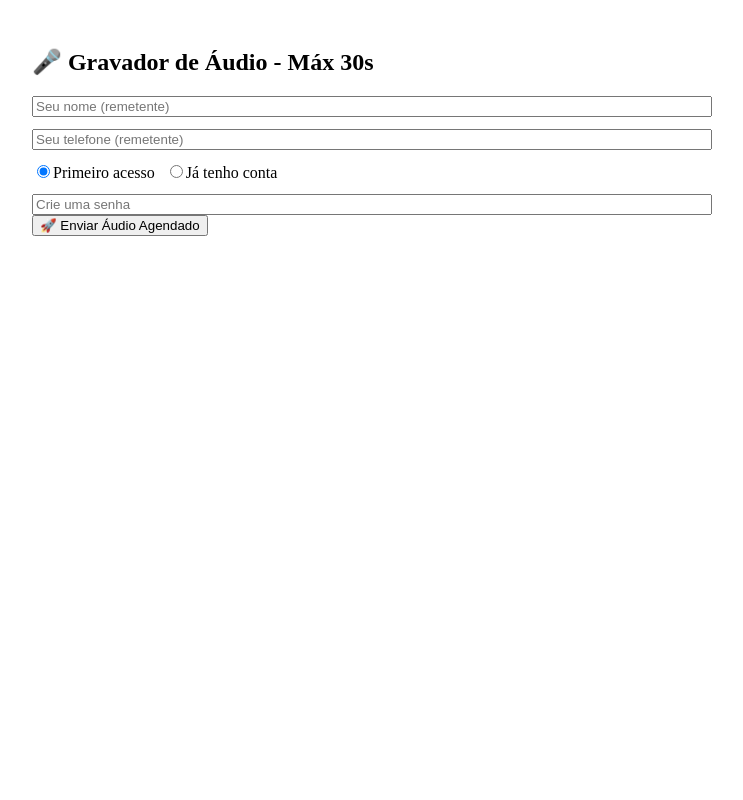
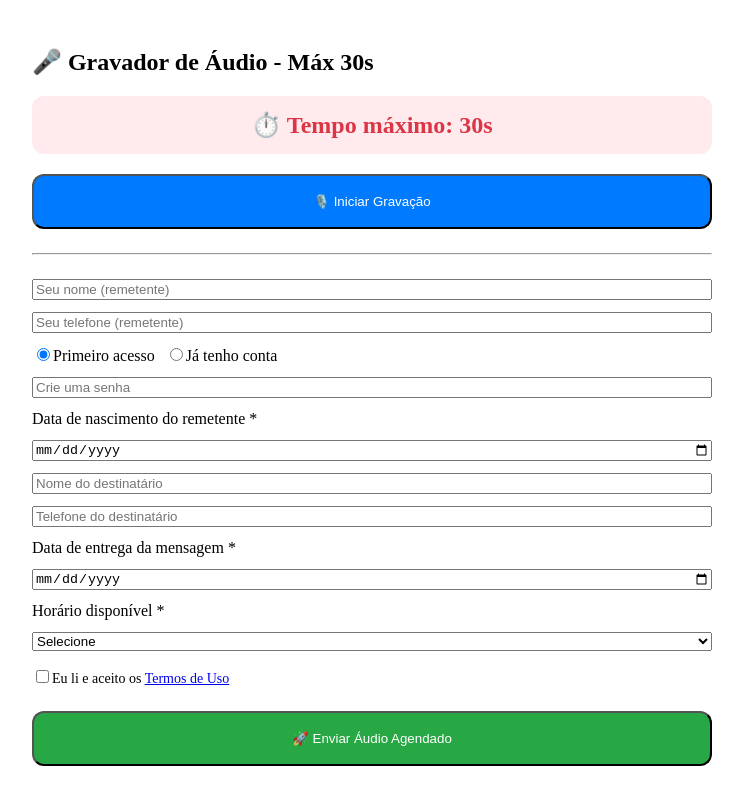
Before and after one commit to AdilsonStewart/CorujinhaLegal, a React (Create React App) app: page /audiorecord in a window 1280 px wide. Shown: the whole page, without its empty margins (268-1011 px from the left). Built offline with nearby package versions, Linux system fonts and the light colour scheme.

Commit message:
Refactor audio recording and submission logic

```diff
--- a/src/screens/AudioRecordPage.js
+++ b/src/screens/AudioRecordPage.js
@@ -1,9 +1,12 @@
 import React, { useState, useRef, useEffect } from "react";
 import { createClient } from "@supabase/supabase-js";
+
+// Firestore
 import { db } from "../firebase";
 import { collection, addDoc, query, where, getDocs } from "firebase/firestore";
 import { Link } from "react-router-dom";
 
+// Supabase Config
 const supabase = createClient(
   "https://kuwsgvhjmjnhkteleczc.supabase.co",
   "sb_publishable_Rgq_kYySn7XB-zPyDG1_Iw_YEVt8O2P"
@@ -18,10 +21,12 @@ const AudioRecordPage = () => {
 
   const [remetenteNome, setRemetenteNome] = useState("");
   const [remetenteTelefone, setRemetenteTelefone] = useState("");
+
   const [senha, setSenha] = useState("");
   const [modoSenha, setModoSenha] = useState("novo");
 
   const [remetenteNascimento, setRemetenteNascimento] = useState("");
+
   const [destinatarioNome, setDestinatarioNome] = useState("");
   const [destinatarioTelefone, setDestinatarioTelefone] = useState("");
 
@@ -34,20 +39,21 @@ const AudioRecordPage = () => {
   const [aceitoTermos, setAceitoTermos] = useState(false);
 
   const mediaRecorderRef = useRef(null);
+  const audioChunksRef = useRef([]);
   const tempoIntervalRef = useRef(null);
 
   const startRecording = async () => {
     try {
       const stream = await navigator.mediaDevices.getUserMedia({ audio: true });
+      audioChunksRef.current = [];
 
       const recorder = new MediaRecorder(stream);
-      recorder.ondataavailable = (e) => {
-        const blob = new Blob([e.data], { type: "audio/webm" });
+      recorder.ondataavailable = (e) => audioChunksRef.current.push(e.data);
+
+      recorder.onstop = () => {
+        const blob = new Blob(audioChunksRef.current, { type: "audio/webm" });
         setAudioBlob(blob);
         setAudioURL(URL.createObjectURL(blob));
-      };
-
-      recorder.onstop = () => {
         stream.getTracks().forEach((t) => t.stop());
         clearInterval(tempoIntervalRef.current);
         setTempoRestante(30);
@@ -66,7 +72,6 @@ const AudioRecordPage = () => {
           return prev - 1;
         });
       }, 1000);
-
     } catch {
       alert("Permita o uso do microfone.");
     }
@@ -80,22 +85,25 @@ const AudioRecordPage = () => {
   };
 
   const enviarDados = async () => {
-
-    // 🟦 1) telefone do remetente obrigatório
     const telefoneRem = sanitizePhone(remetenteTelefone);
 
+    // 1️⃣ Telefone obrigatório
     if (!telefoneRem) {
-      alert("Informe seu telefone para acessar sua conta.");
+      alert("Informe seu telefone (remetente) para acessar sua conta.");
       return;
     }
 
-    // 🟦 2) senha obrigatória
+    // 2️⃣ Senha obrigatória
     if (!senha) {
-      alert(modoSenha === "novo" ? "Crie uma senha." : "Digite sua senha.");
+      alert(
+        modoSenha === "novo"
+          ? "Crie uma senha para proteger sua conta."
+          : "Digite sua senha."
+      );
       return;
     }
 
-    // 🟦 3) validar conta antes de qualquer outra coisa
+    // 3️⃣ Se já tenho conta → validar imediatamente
     if (modoSenha === "existente") {
       try {
         const q = query(
@@ -122,21 +130,21 @@ const AudioRecordPage = () => {
       }
     }
 
-    // 🟦 4) termos
-    if (!aceitoTermos) return alert("Aceite os Termos para continuar.");
+    // 4️⃣ Termos
+    if (!aceitoTermos) return alert("Você deve aceitar os Termos para continuar.");
 
-    // 🟦 5) áudio
+    // 5️⃣ Gravação
     if (!audioBlob) return alert("Grave o áudio antes de enviar.");
 
-    // 🟦 6) destinatário + horário
+    // 6️⃣ Destinatário + horário
     if (!destinatarioNome || !destinatarioTelefone || !horaEntrega)
       return alert("Preencha destinatário, telefone e horário.");
 
-    // 🟦 7) nascimento
+    // 7️⃣ Data nascimento
     if (!remetenteNascimento)
-      return alert("Informe sua data de nascimento.");
+      return alert("Preencha a data de nascimento do remetente.");
 
-    // 🟦 8) envio normal
+    // 8️⃣ Envio padrão
     setIsUploading(true);
 
     try {
@@ -148,24 +156,32 @@ const AudioRecordPage = () => {
 
       if (uploadError) throw uploadError;
 
-      const { data } = supabase.storage.from("Midias").getPublicUrl(nomeArquivo);
+      const { data } = supabase.storage
+        .from("Midias")
+        .getPublicUrl(nomeArquivo);
+
+      const publicUrl = data?.publicUrl || "";
 
       const orderID = `AUD-${Date.now()}`;
+
+      const telefoneDest = sanitizePhone(destinatarioTelefone);
 
       const payload = {
         order_id: orderID,
         tipo: "audio",
-        link_midia: data?.publicUrl || "",
+        link_midia: publicUrl,
         criado_em: new Date().toISOString(),
         data_agendamento: dataEntrega,
         hora_agendamento: horaEntrega,
         enviado: false,
         destinatario: destinatarioNome,
-        telefone_destinatario: sanitizePhone(destinatarioTelefone),
+        telefone_destinatario: telefoneDest || telefoneRem,
         remetente: remetenteNome,
         telefone_remetente: telefoneRem,
         remetente_nascimento: remetenteNascimento,
-        senha: senha
+
+        // ⭐ senha salva
+        senha: senha,
       };
 
       await addDoc(collection(db, "agendamentos"), payload);
@@ -180,13 +196,14 @@ const AudioRecordPage = () => {
           horaEntrega,
           tipo: "audio",
           orderID,
-          telefone: destinatarioTelefone
+          telefone: destinatarioTelefone,
         })
       );
 
       window.location.href = "/saida";
 
-    } catch {
+    } catch (err) {
+      console.error(err);
       alert("Erro ao enviar.");
     }
 
@@ -197,12 +214,57 @@ const AudioRecordPage = () => {
     <div style={{ padding: 20, maxWidth: 680, margin: "0 auto" }}>
       <h2>🎤 Gravador de Áudio - Máx 30s</h2>
 
-      {/* ... UI permanece igual ... */}
+      <div style={{
+        fontSize: 24,
+        color: "#dc3545",
+        fontWeight: "bold",
+        background: "#ffebee",
+        padding: 15,
+        borderRadius: 12,
+        marginBottom: 20,
+        textAlign: "center"
+      }}>
+        ⏱️ Tempo máximo: {tempoRestante}s
+      </div>
 
+      {!isRecording ? (
+        <button
+          onClick={startRecording}
+          style={{ width: "100%", padding: 18, background: "#007bff", color: "white", borderRadius: 12 }}
+        >
+          🎙️ Iniciar Gravação
+        </button>
+      ) : (
+        <button
+          onClick={stopRecording}
+          style={{ width: "100%", padding: 18, background: "#dc3545", color: "white", borderRadius: 12 }}
+        >
+          ⏹️ Parar Gravação
+        </button>
+      )}
+
+      {audioURL && (
+        <audio controls src={audioURL} style={{ width: "100%", marginTop: 16 }} />
+      )}
+
+      <hr style={{ margin: "24px 0" }} />
+
+      {/* FORM COMPLETO */}
       <div style={{ display: "grid", gap: 12 }}>
-        <input type="text" placeholder="Seu nome (remetente)" value={remetenteNome} onChange={(e) => setRemetenteNome(e.target.value)} />
-        <input type="tel" placeholder="Seu telefone (remetente)" value={remetenteTelefone} onChange={(e) => setRemetenteTelefone(e.target.value)} />
+        <input
+          type="text"
+          placeholder="Seu nome (remetente)"
+          value={remetenteNome}
+          onChange={(e) => setRemetenteNome(e.target.value)}
+        />
+        <input
+          type="tel"
+          placeholder="Seu telefone (remetente)"
+          value={remetenteTelefone}
+          onChange={(e) => setRemetenteTelefone(e.target.value)}
+        />
 
+        {/* ⭐ OPÇÕES DE SENHA */}
         <div style={{ display: "flex", gap: 10 }}>
           <label>
             <input
@@ -229,10 +291,72 @@ const AudioRecordPage = () => {
           value={senha}
           onChange={(e) => setSenha(e.target.value)}
         />
+
+        <label>Data de nascimento do remetente *</label>
+        <input
+          type="date"
+          value={remetenteNascimento}
+          onChange={(e) => setRemetenteNascimento(e.target.value)}
+        />
+
+        <input
+          type="text"
+          placeholder="Nome do destinatário"
+          value={destinatarioNome}
+          onChange={(e) => setDestinatarioNome(e.target.value)}
+        />
+
+        <input
+          type="tel"
+          placeholder="Telefone do destinatário"
+          value={destinatarioTelefone}
+          onChange={(e) => setDestinatarioTelefone(e.target.value)}
+        />
+
+        <label>Data de entrega da mensagem *</label>
+        <input
+          type="date"
+          value={dataEntrega}
+          onChange={(e) => setDataEntrega(e.target.value)}
+        />
+
+        <label>Horário disponível *</label>
+        <select
+          value={horaEntrega}
+          onChange={(e) => setHoraEntrega(e.target.value)}
+        >
+          <option value="">Selecione</option>
+          <option value="08:00">08:00</option>
+          <option value="10:00">10:00</option>
+          <option value="12:00">12:00</option>
+          <option value="14:00">14:00</option>
+          <option value="16:00">16:00</option>
+          <option value="18:00">18:00</option>
+        </select>
       </div>
 
-      {/* restante permanece igual */}
-      <button onClick={enviarDados}>🚀 Enviar Áudio Agendado</button>
+      <div style={{ marginTop: 16, fontSize: 14 }}>
+        <input
+          type="checkbox"
+          checked={aceitoTermos}
+          onChange={(e) => setAceitoTermos(e.target.checked)}
+        />
+        Eu li e aceito os <Link to="/termos">Termos de Uso</Link>
+      </div>
+
+      <button
+        onClick={enviarDados}
+        style={{
+          marginTop: 24,
+          width: "100%",
+          padding: 18,
+          background: "#28a745",
+          color: "white",
+          borderRadius: 12
+        }}
+      >
+        🚀 Enviar Áudio Agendado
+      </button>
     </div>
   );
 };
```
